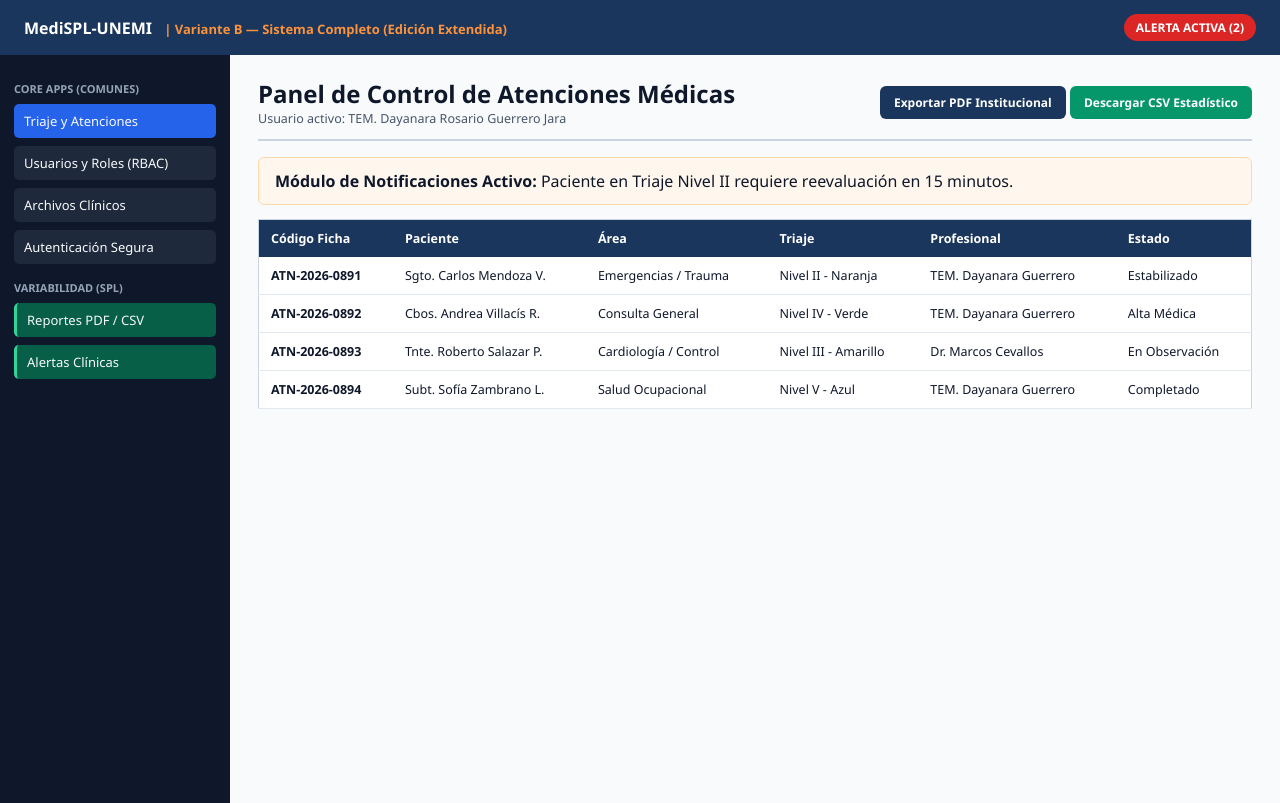
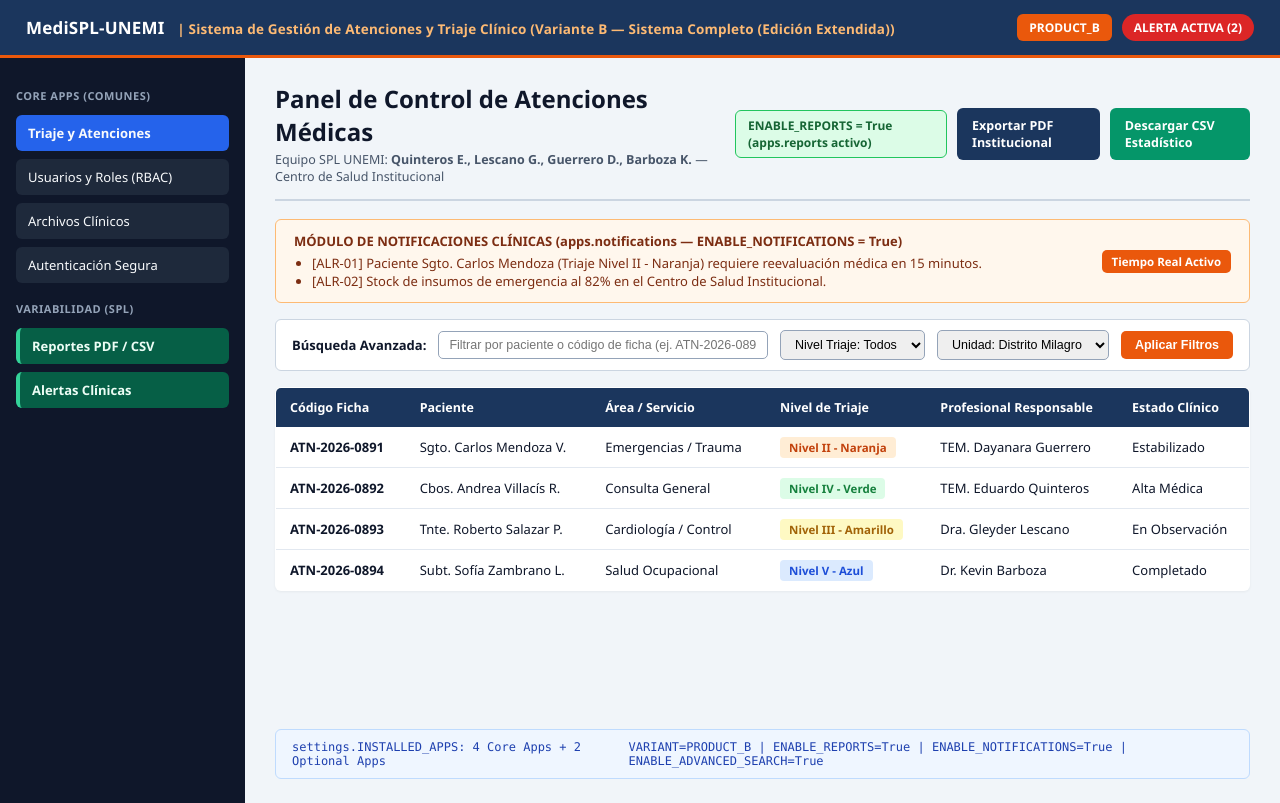
Before and after one commit to DayaGuerrero2005/DW_T2_2, a Django app: page / in a window 1280 px wide. Run offline with Django 5.2, Linux system fonts and the light colour scheme.

Commit message:
feat(spl): implementar linea de productos Django MediSPL-UNEMI y documentacion completa (Practica 4 UNEMI)

```diff
--- a/apps/medical_core/context_processors.py
+++ b/apps/medical_core/context_processors.py
@@ -3,8 +3,10 @@ from django.conf import settings
 def spl_feature_flags(request):
     """Inyecta las banderas de variabilidad SPL en todas las plantillas Django."""
     return {
+        'VARIANT_CODE': getattr(settings, 'VARIANT_CODE', 'PRODUCT_B'),
         'VARIANT_NAME': getattr(settings, 'VARIANT_NAME', 'Variante Estándar'),
         'ENABLE_REPORTS': getattr(settings, 'ENABLE_REPORTS', False),
         'ENABLE_NOTIFICATIONS': getattr(settings, 'ENABLE_NOTIFICATIONS', False),
         'ENABLE_ADVANCED_SEARCH': getattr(settings, 'ENABLE_ADVANCED_SEARCH', False),
+        'OPTIONAL_APPS_COUNT': len(getattr(settings, 'OPTIONAL_APPS', [])),
     }
--- a/apps/medical_core/views.py
+++ b/apps/medical_core/views.py
@@ -4,18 +4,64 @@ from django.conf import settings
 def dashboard_atenciones(request):
     """
     Vista principal del núcleo clínico. Evalúa dinámicamente las banderas
-    ENABLE_REPORTS y ENABLE_NOTIFICATIONS definidas en settings.py / config_product.py.
+    ENABLE_REPORTS, ENABLE_NOTIFICATIONS y ENABLE_ADVANCED_SEARCH definidas
+    en settings.py / config_product.py.
     """
+    atenciones = [
+        {
+            'ficha': 'ATN-2026-0891',
+            'paciente': 'Sgto. Carlos Mendoza V.',
+            'area': 'Emergencias / Trauma',
+            'triaje': 'Nivel II - Naranja',
+            'triaje_clase': 'badge-orange',
+            'profesional': 'TEM. Dayanara Guerrero',
+            'estado': 'Estabilizado',
+        },
+        {
+            'ficha': 'ATN-2026-0892',
+            'paciente': 'Cbos. Andrea Villacís R.',
+            'area': 'Consulta General',
+            'triaje': 'Nivel IV - Verde',
+            'triaje_clase': 'badge-green',
+            'profesional': 'TEM. Eduardo Quinteros',
+            'estado': 'Alta Médica',
+        },
+        {
+            'ficha': 'ATN-2026-0893',
+            'paciente': 'Tnte. Roberto Salazar P.',
+            'area': 'Cardiología / Control',
+            'triaje': 'Nivel III - Amarillo',
+            'triaje_clase': 'badge-yellow',
+            'profesional': 'Dra. Gleyder Lescano',
+            'estado': 'En Observación',
+        },
+        {
+            'ficha': 'ATN-2026-0894',
+            'paciente': 'Subt. Sofía Zambrano L.',
+            'area': 'Salud Ocupacional',
+            'triaje': 'Nivel V - Azul',
+            'triaje_clase': 'badge-blue',
+            'profesional': 'Dr. Kevin Barboza',
+            'estado': 'Completado',
+        },
+    ]
+
+    q = request.GET.get('q', '').strip()
+    if q and getattr(settings, 'ENABLE_ADVANCED_SEARCH', False):
+        atenciones = [
+            a for a in atenciones
+            if q.lower() in a['paciente'].lower() or q.lower() in a['ficha'].lower()
+        ]
+
     context = {
+        'variant_code': getattr(settings, 'VARIANT_CODE', 'PRODUCT_B'),
         'variant_name': getattr(settings, 'VARIANT_NAME', 'Variante A'),
         'enable_reports': settings.ENABLE_REPORTS,
         'enable_notifications': getattr(settings, 'ENABLE_NOTIFICATIONS', False),
-        'atenciones': [
-            {'ficha': 'ATN-2026-0891', 'paciente': 'Sgto. Carlos Mendoza V.', 'area': 'Emergencias / Trauma', 'triaje': 'Nivel II - Naranja', 'profesional': 'TEM. Dayanara Guerrero', 'estado': 'Estabilizado'},
-            {'ficha': 'ATN-2026-0892', 'paciente': 'Cbos. Andrea Villacís R.', 'area': 'Consulta General', 'triaje': 'Nivel IV - Verde', 'profesional': 'TEM. Dayanara Guerrero', 'estado': 'Alta Médica'},
-            {'ficha': 'ATN-2026-0893', 'paciente': 'Tnte. Roberto Salazar P.', 'area': 'Cardiología / Control', 'triaje': 'Nivel III - Amarillo', 'profesional': 'Dr. Marcos Cevallos', 'estado': 'En Observación'},
-            {'ficha': 'ATN-2026-0894', 'paciente': 'Subt. Sofía Zambrano L.', 'area': 'Salud Ocupacional', 'triaje': 'Nivel V - Azul', 'profesional': 'TEM. Dayanara Guerrero', 'estado': 'Completado'},
-        ]
+        'enable_advanced_search': getattr(settings, 'ENABLE_ADVANCED_SEARCH', False),
+        'optional_apps_count': len(getattr(settings, 'OPTIONAL_APPS', [])),
+        'atenciones': atenciones,
+        'q': q,
     }
     if settings.ENABLE_REPORTS:
         context['formatos_exportacion'] = ['PDF Institucional', 'CSV Estadístico', 'Ficha HL7/JSON']
--- /dev/null
+++ b/medispl_unemi/asgi.py
@@ -0,0 +1,5 @@
+import os
+from django.core.asgi import get_asgi_application
+
+os.environ.setdefault('DJANGO_SETTINGS_MODULE', 'medispl_unemi.settings')
+application = get_asgi_application()
--- /dev/null
+++ b/medispl_unemi/wsgi.py
@@ -0,0 +1,5 @@
+import os
+from django.core.wsgi import get_wsgi_application
+
+os.environ.setdefault('DJANGO_SETTINGS_MODULE', 'medispl_unemi.settings')
+application = get_wsgi_application()
--- a/templates/medical_core/dashboard.html
+++ b/templates/medical_core/dashboard.html
@@ -2,39 +2,59 @@
 <html lang="es">
 <head>
   <meta charset="utf-8">
-  <title>MediSPL-UNEMI | Panel de Atenciones ({{ variant_name }})</title>
+  <meta name="viewport" content="width=device-width, initial-scale=1.0">
+  <title>MediSPL-UNEMI | Panel de Triaje ({{ variant_code }})</title>
   <style>
     * { box-sizing: border-box; margin: 0; padding: 0; }
-    body { font-family: 'Segoe UI', Arial, sans-serif; background: #f8fafc; color: #0f172a; }
-    .navbar { background: #1b365d; color: #ffffff; padding: 14px 24px; display: flex; justify-content: space-between; align-items: center; }
-    .brand { font-size: 16px; font-weight: 700; }
-    .brand span { color: #fb923c; font-size: 13px; margin-left: 8px; }
-    .layout { display: grid; grid-template-columns: 230px 1fr; min-height: calc(100vh - 52px); }
-    .sidebar { background: #0f172a; color: #cbd5e1; padding: 18px 14px; display: flex; flex-direction: column; gap: 8px; }
-    .nav-sec { font-size: 11px; text-transform: uppercase; color: #94a3b8; font-weight: 700; margin-top: 8px; }
-    .nav-item { padding: 8px 10px; border-radius: 5px; font-size: 13px; background: #1e293b; color: #f8fafc; text-decoration: none; }
-    .nav-item.active { background: #2563eb; }
-    .nav-item.opt-on { background: #065f46; border-left: 3px solid #34d399; }
-    .nav-item.opt-off { color: #64748b; text-decoration: line-through; }
-    .content { padding: 22px 28px; }
-    .top-row { display: flex; justify-content: space-between; align-items: center; margin-bottom: 16px; padding-bottom: 12px; border-bottom: 2px solid #cbd5e1; }
-    .btn { padding: 8px 14px; border-radius: 6px; text-decoration: none; color: #fff; font-size: 12px; font-weight: 700; display: inline-block; }
+    body { font-family: 'Segoe UI', system-ui, -apple-system, sans-serif; background: #f1f5f9; color: #0f172a; }
+    .navbar { background: #1b365d; color: #ffffff; padding: 14px 26px; display: flex; justify-content: space-between; align-items: center; border-bottom: 3px solid #ea580c; }
+    .brand { font-size: 17px; font-weight: 700; letter-spacing: 0.2px; }
+    .brand span { color: #fdba74; font-size: 13.5px; font-weight: 600; margin-left: 8px; }
+    .nav-badges { display: flex; align-items: center; gap: 10px; }
+    .variant-pill { background: #ea580c; color: #fff; padding: 5px 12px; border-radius: 6px; font-size: 12px; font-weight: 700; }
+    .layout { display: grid; grid-template-columns: 245px 1fr; min-height: calc(100vh - 55px); }
+    .sidebar { background: #0f172a; color: #cbd5e1; padding: 20px 16px; display: flex; flex-direction: column; gap: 8px; }
+    .nav-sec { font-size: 11px; text-transform: uppercase; color: #94a3b8; font-weight: 700; margin-top: 10px; margin-bottom: 4px; letter-spacing: 0.5px; }
+    .nav-item { padding: 9px 12px; border-radius: 6px; font-size: 13px; background: #1e293b; color: #f8fafc; text-decoration: none; display: block; font-weight: 500; }
+    .nav-item.active { background: #2563eb; font-weight: 700; }
+    .nav-item.opt-on { background: #065f46; border-left: 4px solid #34d399; color: #ecfdf5; font-weight: 600; }
+    .nav-item.opt-off { background: #1e293b; color: #64748b; text-decoration: line-through; opacity: 0.75; }
+    .content { padding: 24px 30px; display: flex; flex-direction: column; justify-content: space-between; }
+    .top-row { display: flex; justify-content: space-between; align-items: center; margin-bottom: 18px; padding-bottom: 14px; border-bottom: 2px solid #cbd5e1; gap: 16px; }
+    .status-chip-on { background: #dcfce7; border: 1px solid #22c55e; color: #166534; padding: 6px 12px; border-radius: 6px; font-size: 12px; font-weight: 700; }
+    .status-chip-off { background: #fee2e2; border: 1px solid #ef4444; color: #991b1b; padding: 6px 12px; border-radius: 6px; font-size: 12px; font-weight: 700; }
+    .btn-group { display: flex; align-items: center; gap: 10px; }
+    .btn { padding: 9px 15px; border-radius: 6px; text-decoration: none; color: #fff; font-size: 12.5px; font-weight: 700; display: inline-block; }
     .btn-pdf { background: #1b365d; }
     .btn-csv { background: #059669; }
-    .alert-box { background: #fff7ed; border-left: 5px solid #ea580c; border: 1px solid #fed7aa; padding: 12px 16px; border-radius: 6px; margin-bottom: 14px; }
-    table { width: 100%; border-collapse: collapse; background: #fff; border: 1px solid #cbd5e1; }
-    th { background: #1b365d; color: #fff; text-align: left; padding: 10px 12px; font-size: 12.5px; }
-    td { padding: 10px 12px; border-bottom: 1px solid #e2e8f0; font-size: 12.5px; }
+    .alert-box { background: #fff7ed; border-left: 5px solid #ea580c; border: 1px solid #fdba74; padding: 12px 18px; border-radius: 6px; margin-bottom: 16px; display: flex; justify-content: space-between; align-items: center; font-size: 13px; color: #7c2d12; }
+    .alert-box ul { margin-top: 4px; padding-left: 18px; }
+    .alert-tag { background: #ea580c; color: #fff; padding: 4px 10px; border-radius: 5px; font-size: 11.5px; font-weight: 700; white-space: nowrap; }
+    .search-bar { background: #ffffff; border: 1px solid #cbd5e1; padding: 10px 16px; border-radius: 6px; margin-bottom: 16px; display: flex; align-items: center; gap: 12px; font-size: 13px; }
+    .search-bar input, .search-bar select { padding: 6px 10px; border: 1px solid #94a3b8; border-radius: 5px; font-size: 12.5px; }
+    .search-bar input { flex: 1; }
+    .btn-filter { background: #ea580c; color: #fff; border: none; padding: 7px 14px; border-radius: 5px; font-size: 12.5px; font-weight: 700; cursor: pointer; }
+    table { width: 100%; border-collapse: collapse; background: #fff; border: 1px solid #cbd5e1; border-radius: 6px; overflow: hidden; box-shadow: 0 1px 3px rgba(0,0,0,0.05); }
+    th { background: #1b365d; color: #fff; text-align: left; padding: 11px 14px; font-size: 12.5px; }
+    td { padding: 11px 14px; border-bottom: 1px solid #e2e8f0; font-size: 13px; }
+    .badge-orange { background: #ffedd5; color: #c2410c; padding: 3px 9px; border-radius: 4px; font-weight: 700; font-size: 11.5px; }
+    .badge-green { background: #dcfce7; color: #15803d; padding: 3px 9px; border-radius: 4px; font-weight: 700; font-size: 11.5px; }
+    .badge-yellow { background: #fef9c3; color: #a16207; padding: 3px 9px; border-radius: 4px; font-weight: 700; font-size: 11.5px; }
+    .badge-blue { background: #dbeafe; color: #1d4ed8; padding: 3px 9px; border-radius: 4px; font-weight: 700; font-size: 11.5px; }
+    .footer-meta { margin-top: 20px; background: #eff6ff; border: 1px solid #bfdbfe; color: #1e40af; padding: 10px 16px; border-radius: 6px; display: flex; justify-content: space-between; font-family: Consolas, monospace; font-size: 12px; }
   </style>
 </head>
 <body>
   <div class="navbar">
-    <div class="brand">MediSPL-UNEMI <span>| {{ variant_name }}</span></div>
+    <div class="brand">MediSPL-UNEMI <span>| Sistema de Gestión de Atenciones y Triaje Clínico ({{ variant_name }})</span></div>
+    <div class="nav-badges">
+      <span class="variant-pill">{{ variant_code }}</span>
       {% if enable_notifications %}
         <span style="background:#dc2626; padding:5px 12px; border-radius:16px; font-size:12px; font-weight:700;">ALERTA ACTIVA (2)</span>
       {% else %}
         <span style="background:#334155; color:#cbd5e1; padding:5px 12px; border-radius:16px; font-size:12px;">Notificaciones: DESACTIVADAS</span>
       {% endif %}
+    </div>
   </div>
   <div class="layout">
     <div class="sidebar">
@@ -56,26 +76,65 @@
       {% endif %}
     </div>
     <div class="content">
+      <div>
         <div class="top-row">
           <div>
             <h2>Panel de Control de Atenciones Médicas</h2>
-          <p style="font-size:12.5px; color:#475569;">Usuario activo: TEM. Dayanara Rosario Guerrero Jara</p>
+            <p style="font-size:12.5px; color:#475569; margin-top:3px;">
+              Equipo SPL UNEMI: <strong>Quinteros E., Lescano G., Guerrero D., Barboza K.</strong> — Centro de Salud Institucional
+            </p>
           </div>
+          <div class="btn-group">
             {% if enable_reports %}
-        <div>
+              <span class="status-chip-on">ENABLE_REPORTS = True (apps.reports activo)</span>
               <a href="{% url 'reports:export_pdf' %}" class="btn btn-pdf">Exportar PDF Institucional</a>
               <a href="{% url 'reports:export_csv' %}" class="btn btn-csv">Descargar CSV Estadístico</a>
+            {% else %}
+              <span class="status-chip-off">ENABLE_REPORTS = False (Módulo de exportación oculto)</span>
+            {% endif %}
+          </div>
+        </div>
+
+        {% if enable_notifications %}
+        <div class="alert-box">
+          <div>
+            <strong>MÓDULO DE NOTIFICACIONES CLÍNICAS (apps.notifications — ENABLE_NOTIFICATIONS = True)</strong>
+            <ul>
+              <li>[ALR-01] Paciente Sgto. Carlos Mendoza (Triaje Nivel II - Naranja) requiere reevaluación médica en 15 minutos.</li>
+              <li>[ALR-02] Stock de insumos de emergencia al 82% en el Centro de Salud Institucional.</li>
+            </ul>
+          </div>
+          <span class="alert-tag">Tiempo Real Activo</span>
         </div>
         {% endif %}
-      </div>
-      {% if enable_notifications %}
-      <div class="alert-box">
-        <strong>Módulo de Notificaciones Activo:</strong> Paciente en Triaje Nivel II requiere reevaluación en 15 minutos.
-      </div>
+
+        {% if enable_advanced_search %}
+        <form method="get" class="search-bar">
+          <strong>Búsqueda Avanzada:</strong>
+          <input type="text" name="q" value="{{ q }}" placeholder="Filtrar por paciente o código de ficha (ej. ATN-2026-0891)...">
+          <select name="triaje">
+            <option value="">Nivel Triaje: Todos</option>
+            <option value="II">Nivel II - Naranja</option>
+            <option value="III">Nivel III - Amarillo</option>
+            <option value="IV">Nivel IV - Verde</option>
+          </select>
+          <select name="unidad">
+            <option value="">Unidad: Distrito Milagro</option>
+          </select>
+          <button type="submit" class="btn-filter">Aplicar Filtros</button>
+        </form>
         {% endif %}
+
         <table>
           <thead>
-          <tr><th>Código Ficha</th><th>Paciente</th><th>Área</th><th>Triaje</th><th>Profesional</th><th>Estado</th></tr>
+            <tr>
+              <th>Código Ficha</th>
+              <th>Paciente</th>
+              <th>Área / Servicio</th>
+              <th>Nivel de Triaje</th>
+              <th>Profesional Responsable</th>
+              <th>Estado Clínico</th>
+            </tr>
           </thead>
           <tbody>
             {% for a in atenciones %}
@@ -83,7 +142,7 @@
               <td><strong>{{ a.ficha }}</strong></td>
               <td>{{ a.paciente }}</td>
               <td>{{ a.area }}</td>
-            <td>{{ a.triaje }}</td>
+              <td><span class="{{ a.triaje_clase }}">{{ a.triaje }}</span></td>
               <td>{{ a.profesional }}</td>
               <td>{{ a.estado }}</td>
             </tr>
@@ -91,6 +150,12 @@
           </tbody>
         </table>
       </div>
+
+      <div class="footer-meta">
+        <span>settings.INSTALLED_APPS: 4 Core Apps + {{ optional_apps_count }} Optional Apps</span>
+        <span>VARIANT={{ variant_code }} | ENABLE_REPORTS={{ enable_reports }} | ENABLE_NOTIFICATIONS={{ enable_notifications }} | ENABLE_ADVANCED_SEARCH={{ enable_advanced_search }}</span>
+      </div>
+    </div>
   </div>
 </body>
 </html>
```
Also changed, not shown: apps/medical_core/tests.py (added, +24 -0 lines), medispl_unemi/settings.py (+11 -2 lines), README.md, apps/medical_core/migrations/0001_initial.py (added), apps/medical_core/migrations/__init__.py (added), 5 other files. Lines whose indentation alone changed are shown as unchanged.
